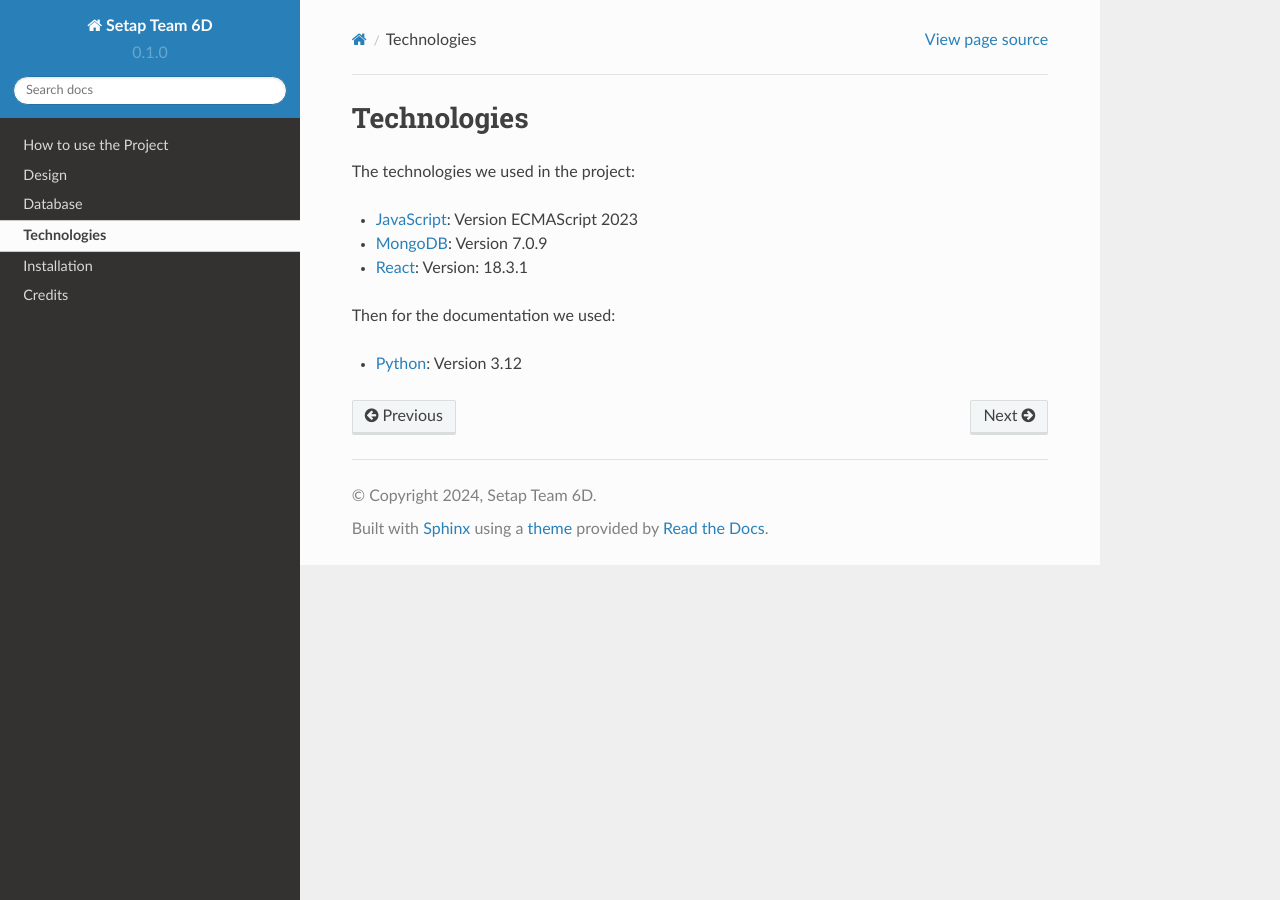
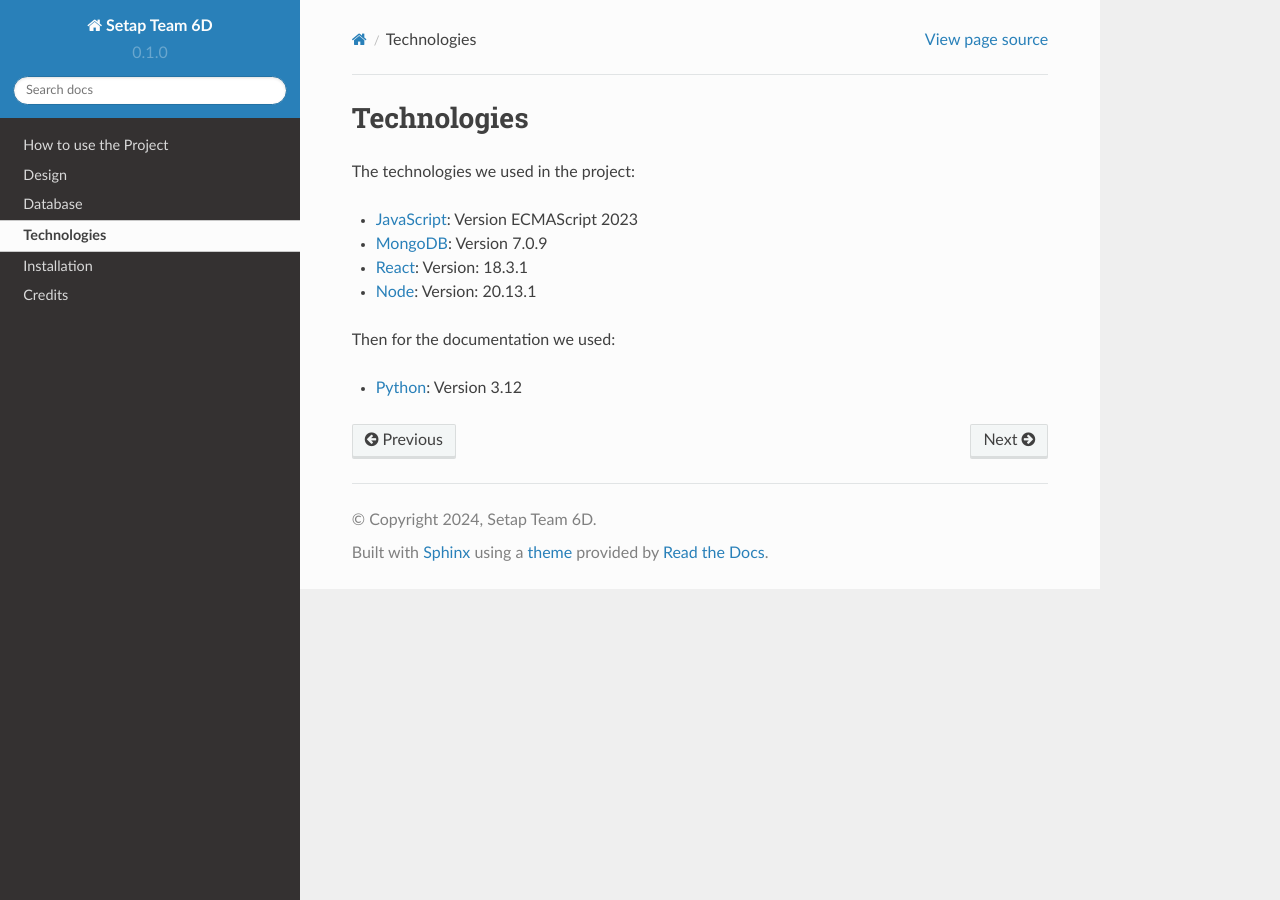
Before and after one commit to Teamwork-6D/teamwork-client, a Sphinx documentation site: the page built from docs/source/technologies.rst, in a window 1280 px wide. Built offline with Sphinx 7.4.7 and the Read the Docs theme 2.0.0, drawn with Linux system fonts in a browser that asks for light colours.

Commit message:
Update technologies.rst

```diff
--- a/docs/source/technologies.rst
+++ b/docs/source/technologies.rst
@@ -7,6 +7,7 @@ The technologies we used in the project:
 - `JavaScript <https://www.javascript.com/learn>`_: Version ECMAScript 2023
 - `MongoDB <https://www.mongodb.com/community/>`_: Version 7.0.9
 - `React <https://react.dev/community>`_: Version: 18.3.1
+- `Node <https://nodejs.org/en/download/package-manager>`_: Version: 20.13.1
 
 Then for the documentation we used:
 
```
